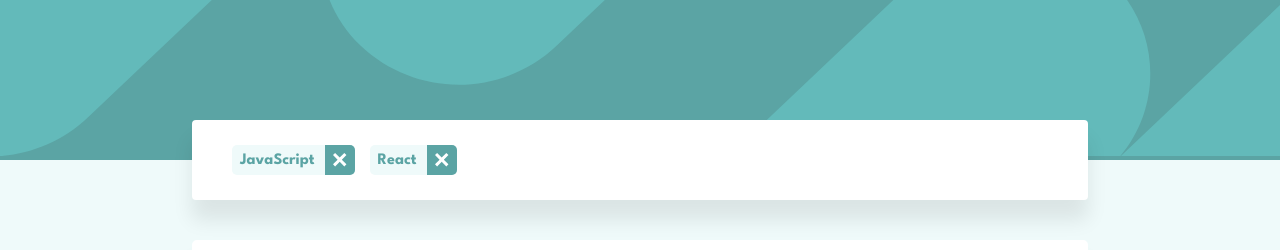
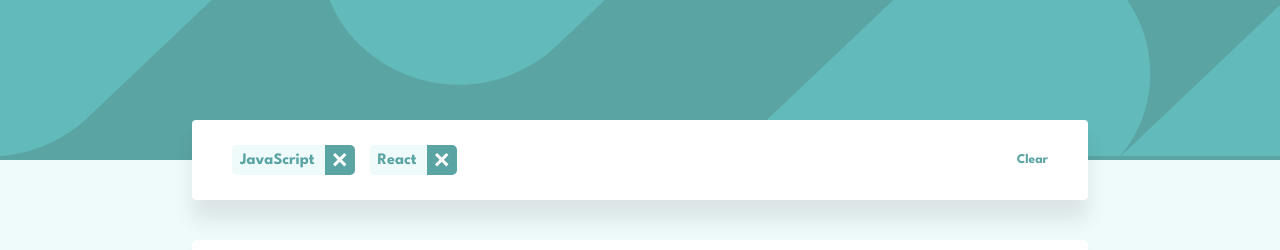
Before and after one commit to Jp-bruno/JobList, a React (Create React App) app: page / in a window 1280 px wide. Shown: the top 250 px of the page. Built offline with nearby package versions, Linux system fonts and the light colour scheme.

Commit message:
clear filters function done

```diff
--- a/src/App.css
+++ b/src/App.css
@@ -155,6 +155,7 @@ main.content {
 .filter_wrapper.on {
   transform: scaleX(1) translateY(-50%);
   transform-origin: left;
+  display: flex;
 }
 
 .filter_list {
@@ -162,6 +163,7 @@ main.content {
   flex-wrap: wrap;
   column-gap: 15px;
   row-gap: 15px;
+  flex-grow: 1;
 }
 
 .filter_tag {
@@ -189,6 +191,13 @@ main.content {
   transition: background-color 0.2s ease;
 }
 
+.clear_filters {
+  border: 0;
+  background-color: transparent;
+  color: var(--header-background-color);
+  font-weight: 700;
+}
+
 /* hover states */
 
 .list_item_position:hover {
@@ -209,6 +218,10 @@ main.content {
 .filter_tag_button:hover {
   background-color: var(--featured-background-color);
   cursor: pointer;
+}
+
+.clear_filters:hover, .clear_filters:focus {
+  border-bottom: solid 1px black;
 }
 
 /* Media queries */
--- a/src/components/FilterWrapper.tsx
+++ b/src/components/FilterWrapper.tsx
@@ -2,16 +2,20 @@ import FilterTag from './FilterTag';
 
 type FilterProps = {
     filters: string[],
-    removeFilter: (event: any) => void
+    removeFilter: (event: any) => void,
+    clearFilters: (event: any) => void
 }
 
-export default function Filter({ filters, removeFilter }: FilterProps) {
+export default function Filter({ filters, removeFilter, clearFilters }: FilterProps) {
 
     return (
         <div className={`filter_wrapper ${filters.length > 0 ? 'on' : ''}`}>
             <ul className='filter_list'>
                 {filters.map((element: string) => <FilterTag key={Math.random() * 1000} removeFilter={removeFilter} filterName={element} />)}
             </ul>
+            <button onClick={clearFilters} className='clear_filters'>
+                Clear
+            </button>
         </div>
     )
 }
--- a/src/components/List.tsx
+++ b/src/components/List.tsx
@@ -29,9 +29,13 @@ export default function List() {
         setFilters(newArr)
     }
 
+    function clearFilters() {
+        setFilters([])
+    }
+
     return (
         <>
-            <Filter filters={filters} removeFilter={removeFilter} />
+            <Filter filters={filters} removeFilter={removeFilter} clearFilters={clearFilters} />
             <ul className={`list ${filters.length > 0 ? 'filtered' : ''}`}>
                 {
                     data.map(element =>
```
